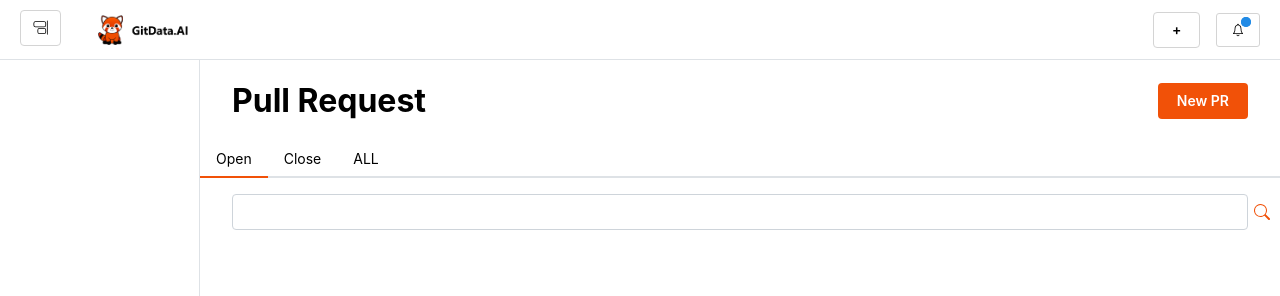
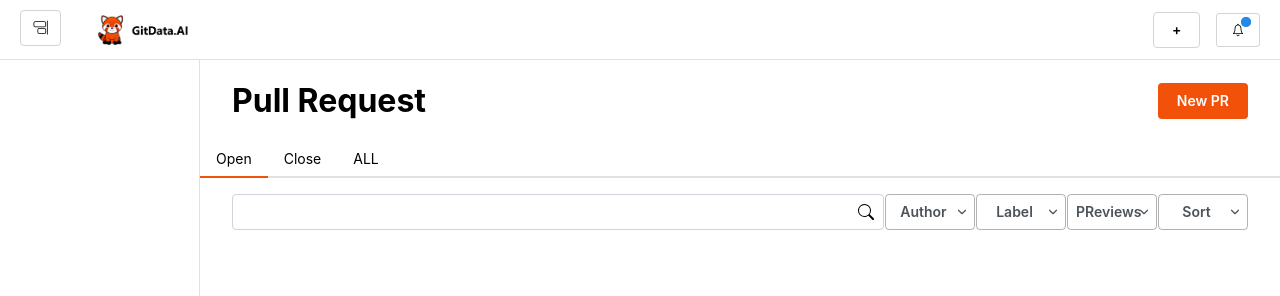
Before and after one commit to GitDataAI/jzhub, a Next.js app: page /1/1/pr in a window 1280 px wide. Shown: the top 296 px of the page. Built offline with nearby package versions, Linux system fonts and the light colour scheme; no server answers.

Commit message:
feat:add a sort module in pr page

```diff
--- a/src/app/(repo)/[user]/[repo]/pr/page.tsx
+++ b/src/app/(repo)/[user]/[repo]/pr/page.tsx
@@ -1,25 +1,81 @@
-import {Button, Input, Tabs, TabsList, TabsTab} from "@mantine/core";
-import {BsSearch} from "react-icons/bs";
+'use client';
+import { Button, Input, Tabs, Menu } from '@mantine/core';
+import { BsSearch } from 'react-icons/bs';
+import { IconChevronDown } from '@tabler/icons-react';
 
 export default function Page(){
     return(
         <div className="pr">
             <div className="pr-header">
                 <div className="title">
-                    <h1 >Pull Request</h1>
+                    <h1>Pull Request</h1>
                     <Button>New PR</Button>
                 </div>
                 <Tabs defaultValue="open">
-                    <TabsList>
-                        <TabsTab value="open">Open</TabsTab>
-                        <TabsTab value="close">Close</TabsTab>
-                        <TabsTab value="all">ALL</TabsTab>
-                    </TabsList>
-                    <Input className="pr-header-search" rightSection={
-                        <BsSearch style={{
-                            color: "#f15108",
-                        }}/>
-                    }/>
+                    <Tabs.List>
+                        <Tabs.Tab value="open">Open</Tabs.Tab>
+                        <Tabs.Tab value="close">Close</Tabs.Tab>
+                        <Tabs.Tab value="all">ALL</Tabs.Tab>
+                    </Tabs.List>
+                    <div className="search-filter-container">
+                        <Input
+                            className="pr-header-search"
+                            rightSection={
+                                <BsSearch style={{
+                                    color: "black",
+                                }}/>
+                            }
+                        />
+                        <Menu>
+                            <Menu.Target>
+                                <Button variant="outline" color="orange">
+                                    Author<IconChevronDown size={14} />
+                                </Button>
+                            </Menu.Target>
+                            <Menu.Dropdown>
+                                <Menu.Item>name1</Menu.Item>
+                                <Menu.Item>name2</Menu.Item>
+                                <Menu.Item>name3</Menu.Item>
+                            </Menu.Dropdown>
+                        </Menu>
+                        <Menu>
+                            <Menu.Target>
+                                <Button variant="outline" color="orange">
+                                    Label <IconChevronDown size={14} />
+                                </Button>
+                            </Menu.Target>
+                            <Menu.Dropdown>
+                                <Menu.Item>label1</Menu.Item>
+                                <Menu.Item>label2</Menu.Item>
+                                <Menu.Item>label3</Menu.Item>
+                            </Menu.Dropdown>
+                        </Menu>
+                        <Menu>
+                            <Menu.Target>
+                                <Button variant="outline" color="orange">
+                                    PReviews <IconChevronDown size={14} />
+                                </Button>
+                            </Menu.Target>
+                            <Menu.Dropdown>
+                                <Menu.Item>PReviews1</Menu.Item>
+                                <Menu.Item>PReviews2</Menu.Item>
+                                <Menu.Item>PReviews3</Menu.Item>
+                            </Menu.Dropdown>
+                            <Menu>
+                                <Menu.Target>
+                                    <Button variant="outline" color="orange">
+                                        Sort <IconChevronDown size={14} />
+                                    </Button>
+                                </Menu.Target>
+                                <Menu.Dropdown>
+                                    <Menu.Item>Oldest</Menu.Item>
+                                    <Menu.Item>Newest</Menu.Item>
+                                    <Menu.Item>Best match</Menu.Item>
+                                </Menu.Dropdown>
+
+                            </Menu>
+                        </Menu>
+                    </div>
                 </Tabs>
             </div>
         </div>
--- a/src/style/pr.css
+++ b/src/style/pr.css
@@ -7,16 +7,56 @@
             font-size: 2rem;
             font-weight: bold;
             margin: 1rem 2rem;
+
             button {
                 background-color: var(--theme-button);
             }
         }
-        .pr-header-search {
+
+
+        .search-filter-container {
+            display: flex;
+            align-items: center;
+            gap: 1px;
             padding: 1rem 2rem;
+
+            .pr-header-search {
+                flex: 2;
+            }
+
+            button[data-variant="outline"] {
+                min-width: 90px;
+                max-width: 90px;
+                justify-content: space-between;
+                padding: 0 1px 0 8px;
+                font-size: 14px;
+                background-color: transparent;
+                border-color: rgba(0, 0, 0, 0.3);
+                color: rgba(73, 80, 87, 0.99);
+
+                &:hover {
+                    background-color: #f8f9fa;
+                }
+
+                svg {
+                    position: absolute;
+                    right: 5px;
+                }
+
+                span {
+                    padding-right: 10px;
+                }
+            }
+
+
+            & > div {
+                flex: 1;
+                display: flex;
+            }
         }
+
         button:where([data-active]) {
             border-color: var(--theme-button);
-
         }
     }
 }
```
